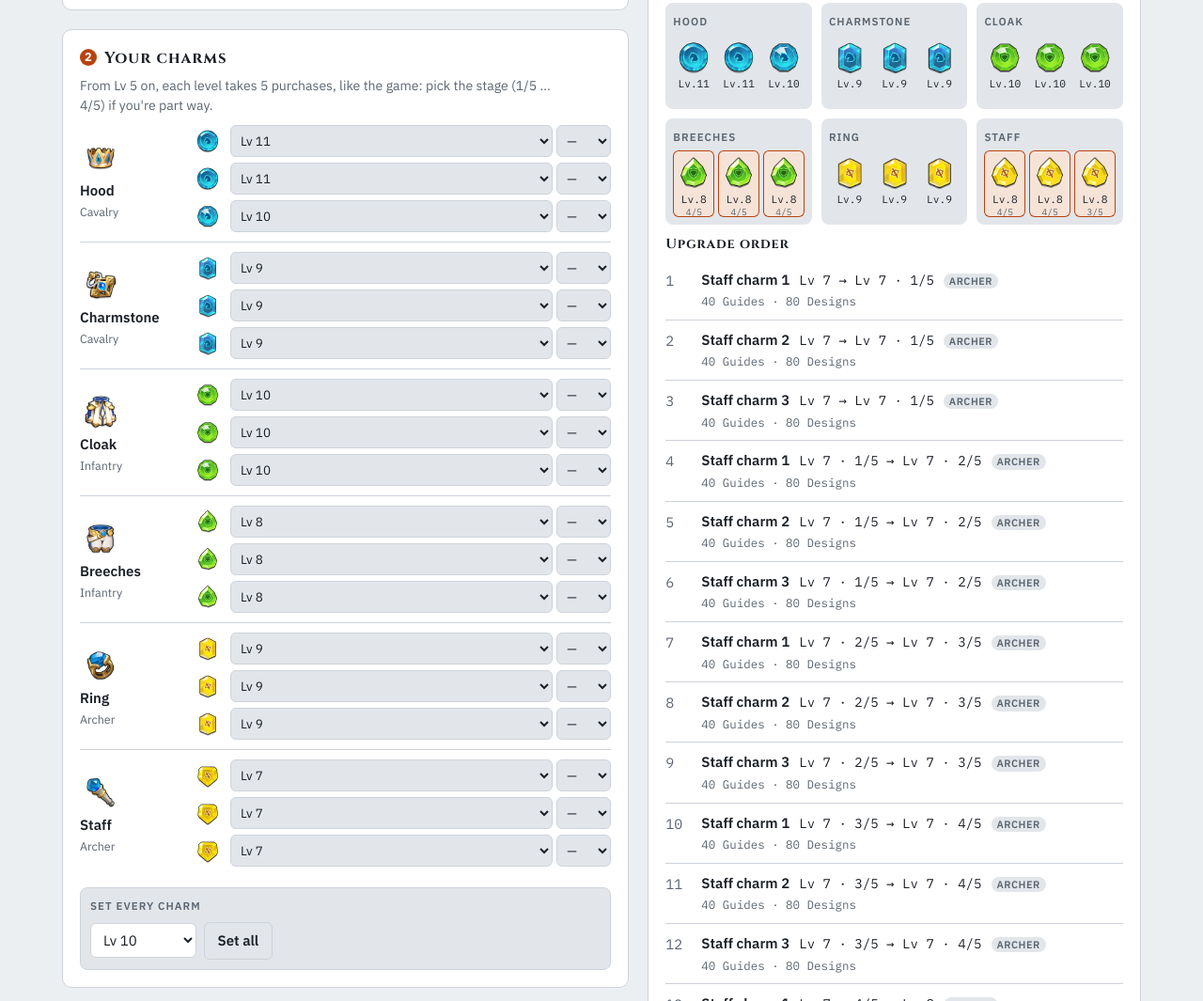
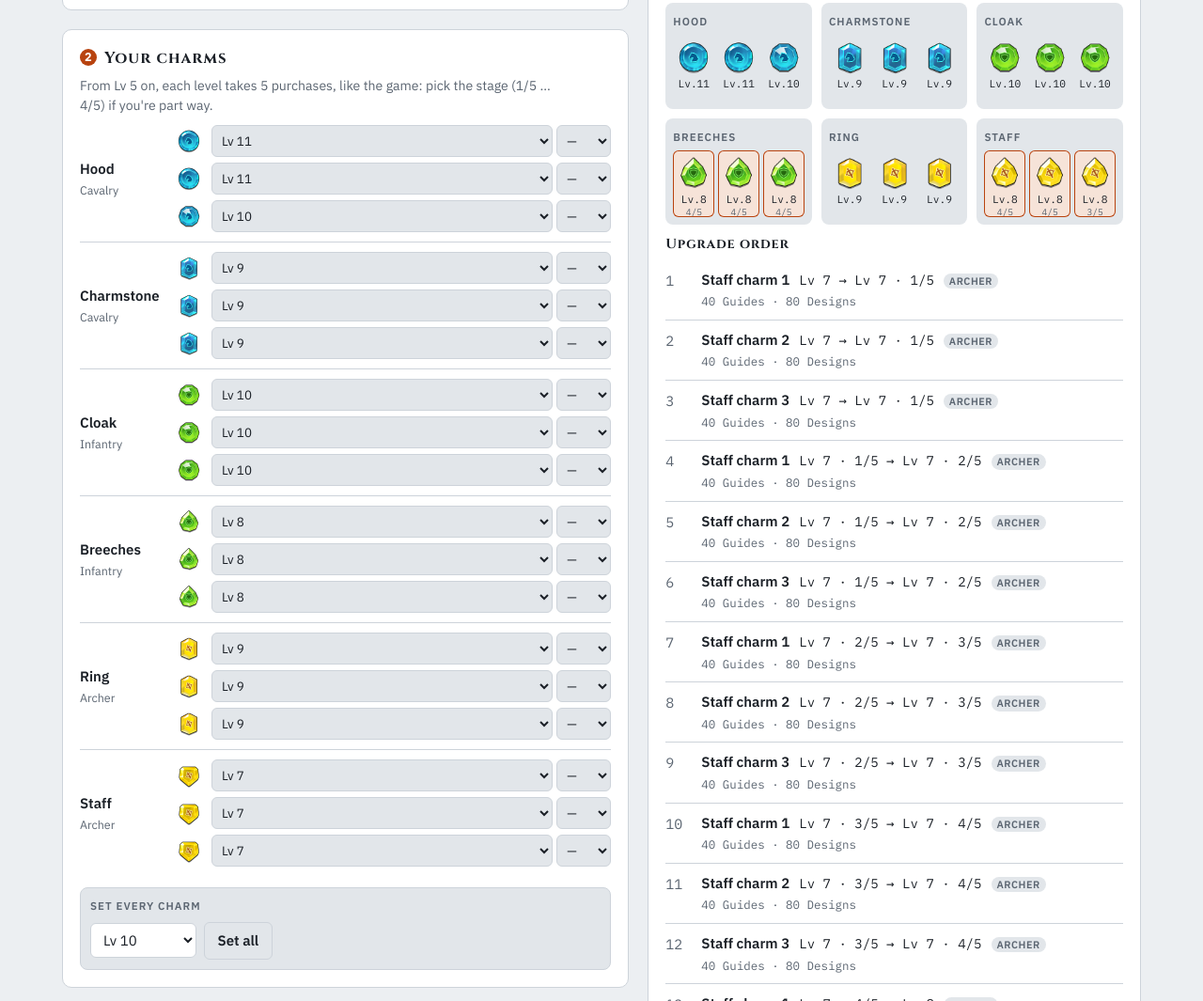
Before and after one commit to llomgui/ks-tools, a plain HTML site: page charms/index.html in a window 1280 px wide. Shown: the part 955-2020 px from the top of the page at 94% size. Drawn offline with Linux system fonts and the light colour scheme.

Commit message:
Charms: drop governor gear icons from the charm list
Co-Authored-By: Claude Opus 5.5 <noreply@anthropic.com>

```diff
--- a/assets/charms.js
+++ b/assets/charms.js
@@ -3,7 +3,6 @@ const $=id=>document.getElementById(id);
 const C=window.CH;
 const fmt=n=>Math.round(n).toLocaleString('en-US');
 const pct=n=>(+n.toFixed(2)).toString();
-const IMG_SLOT={Hood:1,Charmstone:2,Cloak:3,Breeches:4,Ring:5,Staff:6};
 
 /* ---------- state ---------- */
 const EXAMPLE={cur:[11,11,10,9,9,9, 10,10,10,8,8,8, 9,9,9,7,7,7].map(l=>C.posOf(l,0)),g:2400,d:3100,f:'all'};
@@ -17,7 +16,7 @@ const lvOpts=sel=>Array.from({length:C.MAXL+1},(_,l)=>`<option value="${l}"${l==
 const stOpts=(l,s)=>[0,1,2,3,4].map(k=>`<option value="${k}"${k===s?' selected':''}>${k?k+'/5':'—'}</option>`).join('');
 function buildPieces(){
   $('pieces').innerHTML=C.PIECES.map((pc,pi)=>`<div class="ch-piece">
-    <div class="ch-pn"><img src="../assets/gear/${IMG_SLOT[pc.n]}005.png" alt="" loading="lazy"><b>${pc.n}</b><small>${C.TROOP[pc.t]}</small></div>
+    <div class="ch-pn"><b>${pc.n}</b><small>${C.TROOP[pc.t]}</small></div>
     <div class="ch-rows">${[0,1,2].map(k=>{const i=pi*3+k;return `<div class="ch-row" data-i="${i}">
       <img class="ch-ic" alt="" loading="lazy"><span class="sel2"><select class="lv" aria-label="${pc.n} charm ${k+1} level"></select><select class="st" aria-label="${pc.n} charm ${k+1} stage"></select></span></div>`;}).join('')}</div></div>`).join('');
   $('all-l').innerHTML=lvOpts(10);}
--- a/assets/style.css
+++ b/assets/style.css
@@ -425,10 +425,9 @@ body.is-updating .upd{display:inline-block;animation:upd 1s ease-in-out infinite
 .tg-refs{margin:4px 0 0;padding-left:18px}
 .tg-refs li{margin:2px 0}
 /* ---------- Charms ---------- */
-.ch-piece{display:grid;grid-template-columns:110px 1fr;gap:10px;padding:10px 0;border-top:1px solid var(--line);align-items:center}
+.ch-piece{display:grid;grid-template-columns:90px 1fr;gap:10px;padding:10px 0;border-top:1px solid var(--line);align-items:center}
 .ch-piece:first-child{border-top:0;padding-top:0}
 .ch-pn{display:flex;flex-direction:column;align-items:flex-start;gap:2px}
-.ch-pn img{width:44px;height:44px;object-fit:contain}
 .ch-pn small{color:var(--muted);font-size:.78rem}
 .ch-rows{display:grid;gap:6px}
 .ch-row{display:flex;align-items:center;gap:8px}
```
